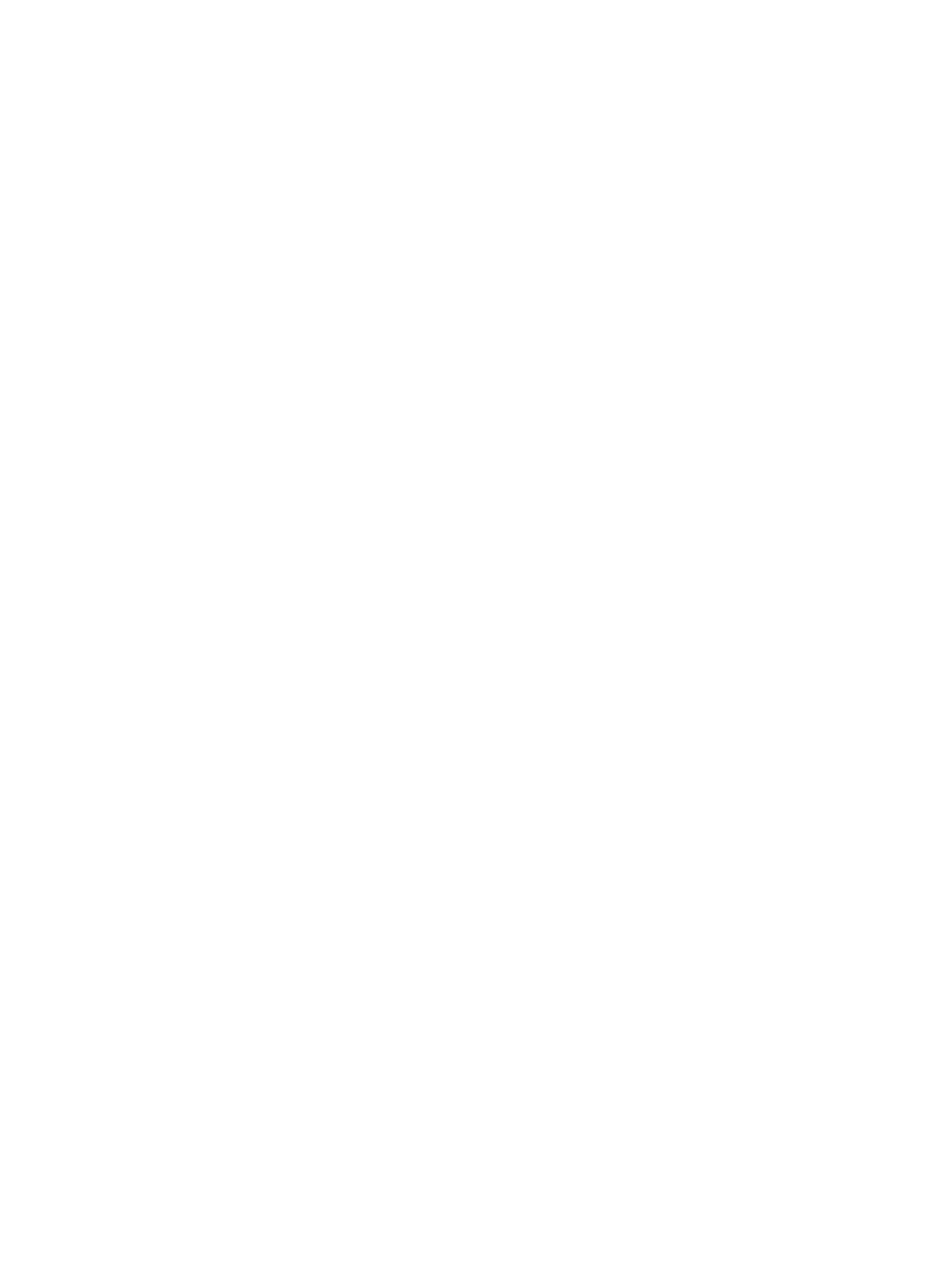
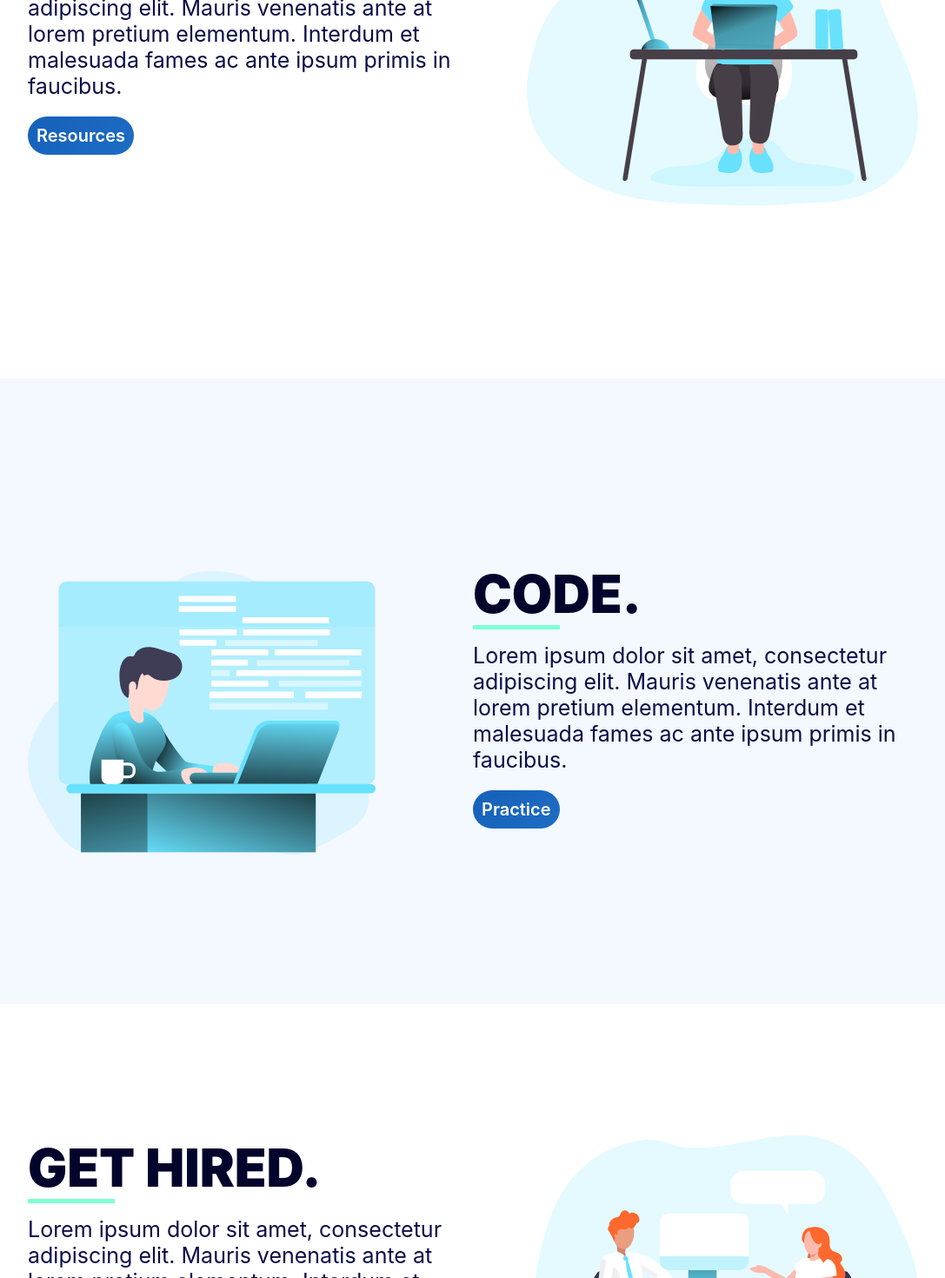
Before and after one commit to SaranshDawra/DevHub, a React (Create React App) app: page / in a window 1280 px wide. Shown: the part 1080-2550 px from the top of the page at 87% size, without its empty margins (96-1183 px from the left). Before the commit the page ends 800 px from the top, so only its background shows below. Built offline with nearby package versions, Linux system fonts and the light colour scheme.

Commit message:
components added

```diff
--- a/src/components/Landing/Landing.js
+++ b/src/components/Landing/Landing.js
@@ -1,11 +1,17 @@
 import React, { Component } from 'react';
 import Hero from './Hero/Hero';
+import LearnSection from './LearnSection/LearnSection';
+import CodeSection from './CodeSection/CodeSection';
+import GetHiredSection from './GetHiredSection/GetHiredSection';
 
 class Landing extends Component {
     render() {
         return (
             <div>
                 <Hero />
+                <LearnSection />
+                <CodeSection />
+                <GetHiredSection />
             </div>
         )
     }
```
